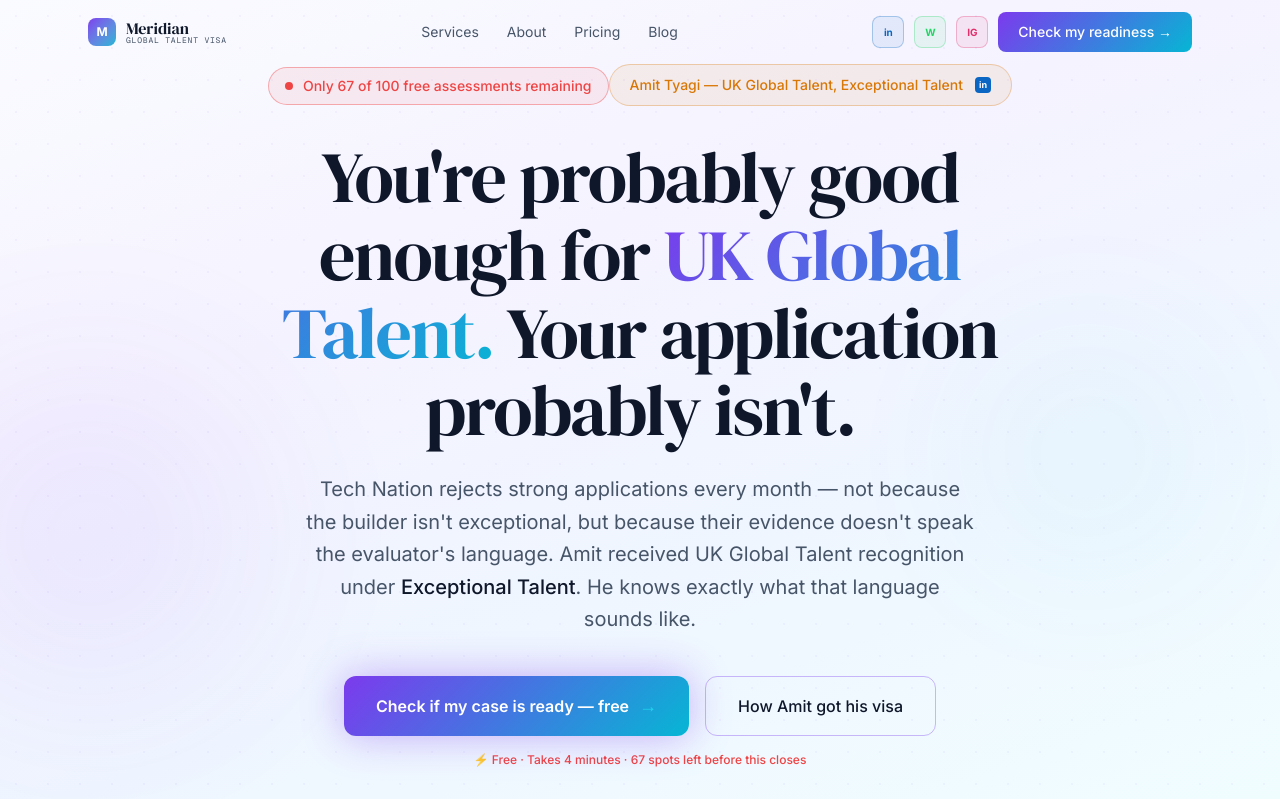
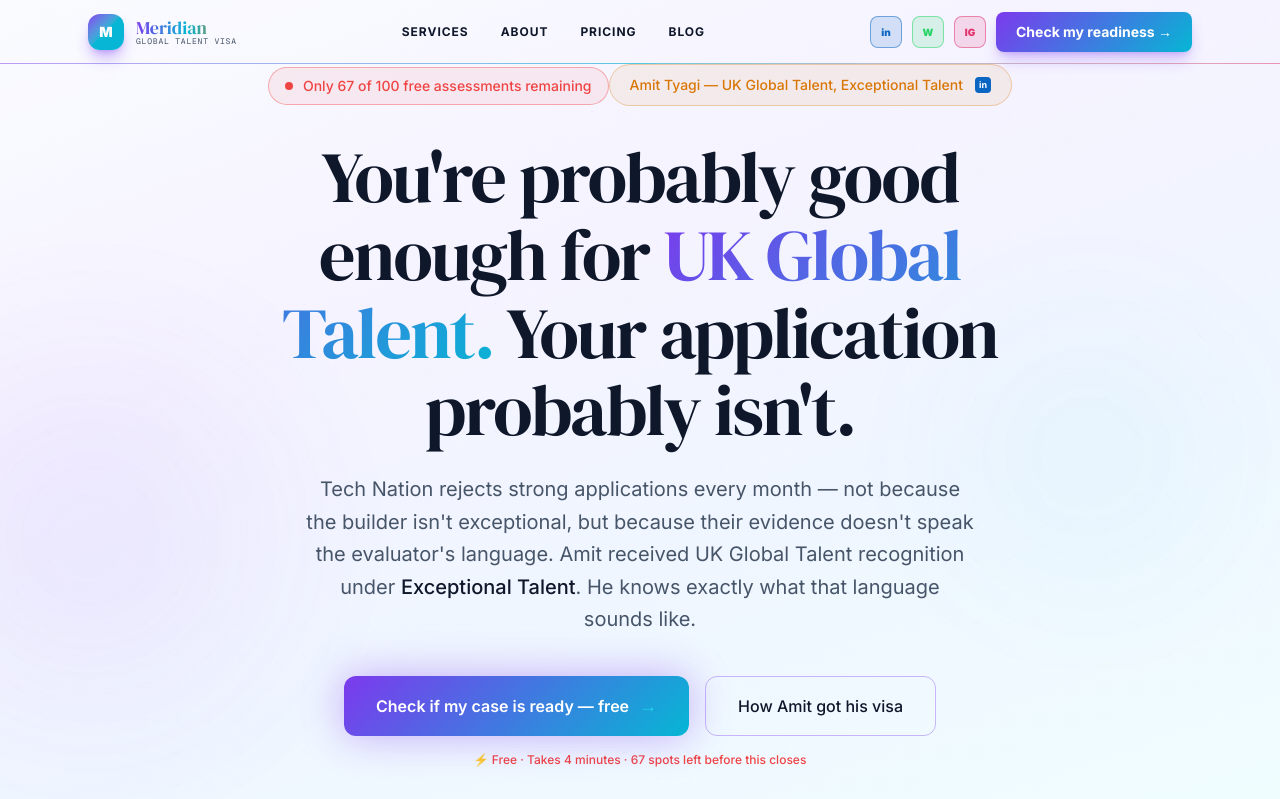
Before and after one commit to amitanalytics-dev/meridian, a Next.js app: page / in a window 1280 px wide. Shown: the top 799 px of the page. Built offline with nearby package versions, Linux system fonts and the light colour scheme.

Commit message:
feat: vibrant navbar with gradient logo, bold links, gradient border and CTA

```diff
--- a/app/page.tsx
+++ b/app/page.tsx
@@ -102,40 +102,37 @@
     <motion.nav initial={{ y: -16, opacity: 0 }} animate={{ y: 0, opacity: 1 }}
       transition={{ duration: 0.5, ease: [0.22, 1, 0.36, 1] }}
       className={`fixed top-0 left-0 right-0 z-50 transition-all duration-300 ${
-        scrolled ? "bg-void/95 backdrop-blur-xl border-b border-void-border" : "bg-transparent"
+        scrolled ? "bg-gradient-to-r from-[#0a0018] via-[#050010] to-[#000d1a] backdrop-blur-xl" : "bg-transparent"
       }`}>
+      <div className="absolute bottom-0 left-0 right-0 h-[1px] bg-gradient-to-r from-brand/50 via-data/70 to-[#E1306C]/50" />
       <div className="max-w-6xl mx-auto px-6 h-16 flex items-center justify-between">
-        <Link href="/" className="flex items-center gap-2.5">
-          <div className="w-7 h-7 rounded-lg bg-gradient-to-br from-brand to-data flex items-center justify-center">
-            <span className="text-white text-xs font-bold">M</span>
+        <Link href="/" className="flex items-center gap-3">
+          <div className="w-9 h-9 rounded-xl bg-gradient-to-br from-brand via-data to-[#06B6D4] flex items-center justify-center shadow-lg shadow-brand/40">
+            <span className="text-white text-sm font-black">M</span>
           </div>
           <span className="flex flex-col leading-none">
-            <span className="font-display text-base text-platinum leading-none">Meridian</span>
+            <span className="font-display text-lg leading-none" style={{ background: "linear-gradient(90deg, #7C3AED, #06B6D4, #D97706)", WebkitBackgroundClip: "text", WebkitTextFillColor: "transparent" }}>Meridian</span>
             <span className="font-mono text-[8px] uppercase tracking-[0.1em] text-platinum-dim leading-none">Global Talent Visa</span>
           </span>
         </Link>
-        <div className="hidden md:flex items-center gap-7">
+        <div className="hidden md:flex items-center gap-8">
           {[["Services", "#services"], ["About", "#about"], ["Pricing", "#pricing"], ["Blog", "/blog"]].map(([l, h]) => (
-            <a key={l} href={h} className="text-sm text-platinum-dim hover:text-platinum transition-colors">{l}</a>
+            <a key={l} href={h} className="text-sm font-bold text-platinum hover:text-brand transition-colors tracking-wide uppercase" style={{ fontSize: "12px", letterSpacing: "0.08em" }}>{l}</a>
           ))}
         </div>
         <div className="hidden md:flex items-center gap-2.5">
           <a href="https://www.linkedin.com/in/amitisb1tyagi/"
             target="_blank" rel="noopener noreferrer" title="Connect on LinkedIn"
-            className="w-8 h-8 rounded-lg border border-[#0A66C2]/30 bg-[#0A66C2]/8 flex items-center justify-center text-[#0A66C2] hover:bg-[#0A66C2]/20 transition-all">
-            <span className="font-bold" style={{ fontSize: "10px" }}>in</span>
-          </a>
+            className="w-8 h-8 rounded-lg border border-[#0A66C2]/50 bg-[#0A66C2]/15 flex items-center justify-center text-[#0A66C2] hover:bg-[#0A66C2]/30 transition-all font-black" style={{ fontSize: "10px" }}>in</a>
           <a href="https://wa.me/447776842287"
             target="_blank" rel="noopener noreferrer" title="WhatsApp +44 7776 842287"
-            className="w-8 h-8 rounded-lg border border-[#25D366]/30 bg-[#25D366]/8 flex items-center justify-center text-[#25D366] hover:bg-[#25D366]/20 transition-all">
-            <span className="font-bold" style={{ fontSize: "10px" }}>W</span>
-          </a>
+            className="w-8 h-8 rounded-lg border border-[#25D366]/50 bg-[#25D366]/15 flex items-center justify-center text-[#25D366] hover:bg-[#25D366]/30 transition-all font-black" style={{ fontSize: "10px" }}>W</a>
           <a href="https://www.instagram.com/meridianglobaltalent/"
             target="_blank" rel="noopener noreferrer" title="Instagram @meridianglobaltalent"
-            className="w-8 h-8 rounded-lg border border-[#E1306C]/30 bg-[#E1306C]/8 flex items-center justify-center text-[#E1306C] hover:bg-[#E1306C]/20 transition-all">
-            <span className="font-bold" style={{ fontSize: "10px" }}>IG</span>
-          </a>
-          <Link href="/scorecard" className="btn-primary text-sm text-white px-5 py-2.5 rounded-lg font-medium">
+            className="w-8 h-8 rounded-lg border border-[#E1306C]/50 bg-[#E1306C]/15 flex items-center justify-center text-[#E1306C] hover:bg-[#E1306C]/30 transition-all font-black" style={{ fontSize: "10px" }}>IG</a>
+          <Link href="/scorecard"
+            className="text-sm text-white px-5 py-2.5 rounded-lg font-bold shadow-lg shadow-brand/30 hover:shadow-brand/50 transition-all"
+            style={{ background: "linear-gradient(135deg, #7C3AED, #06B6D4)" }}>
             Check my readiness →
           </Link>
         </div>
```
